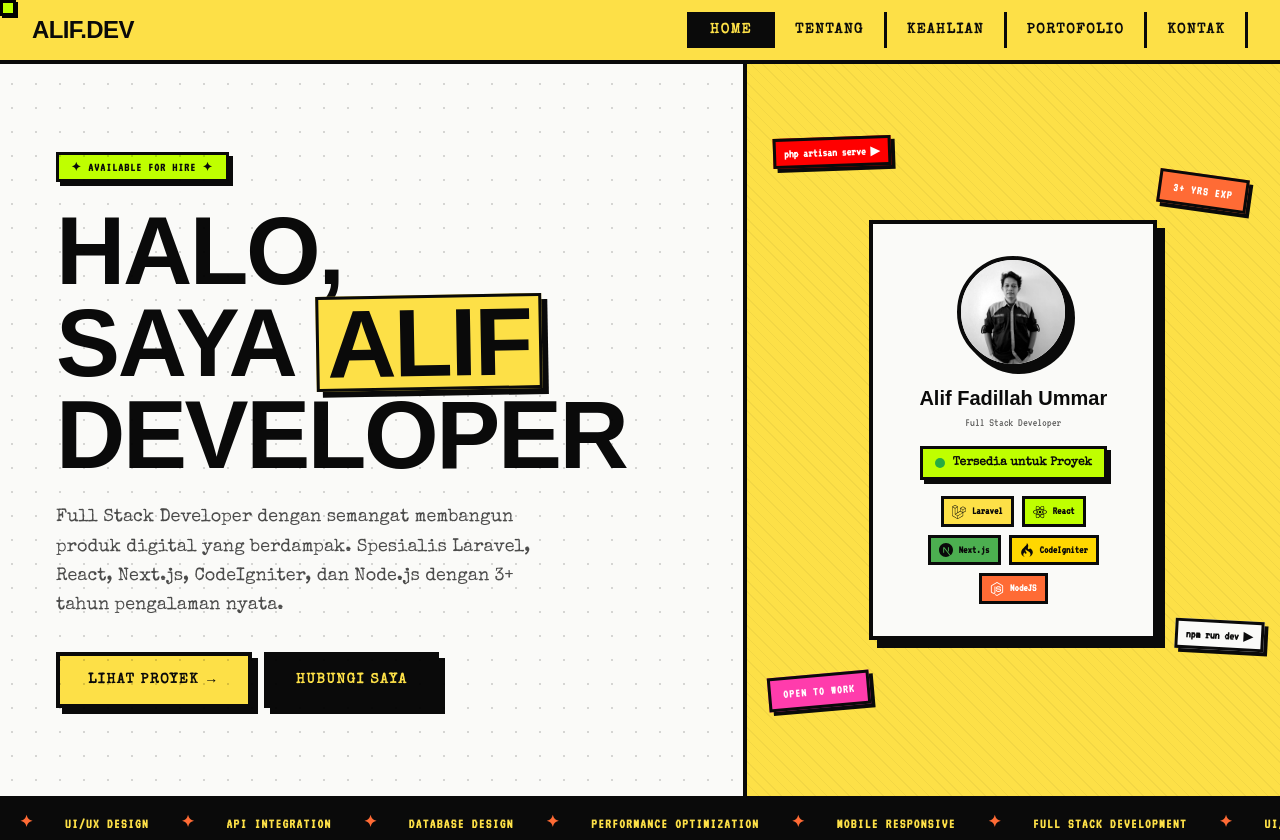
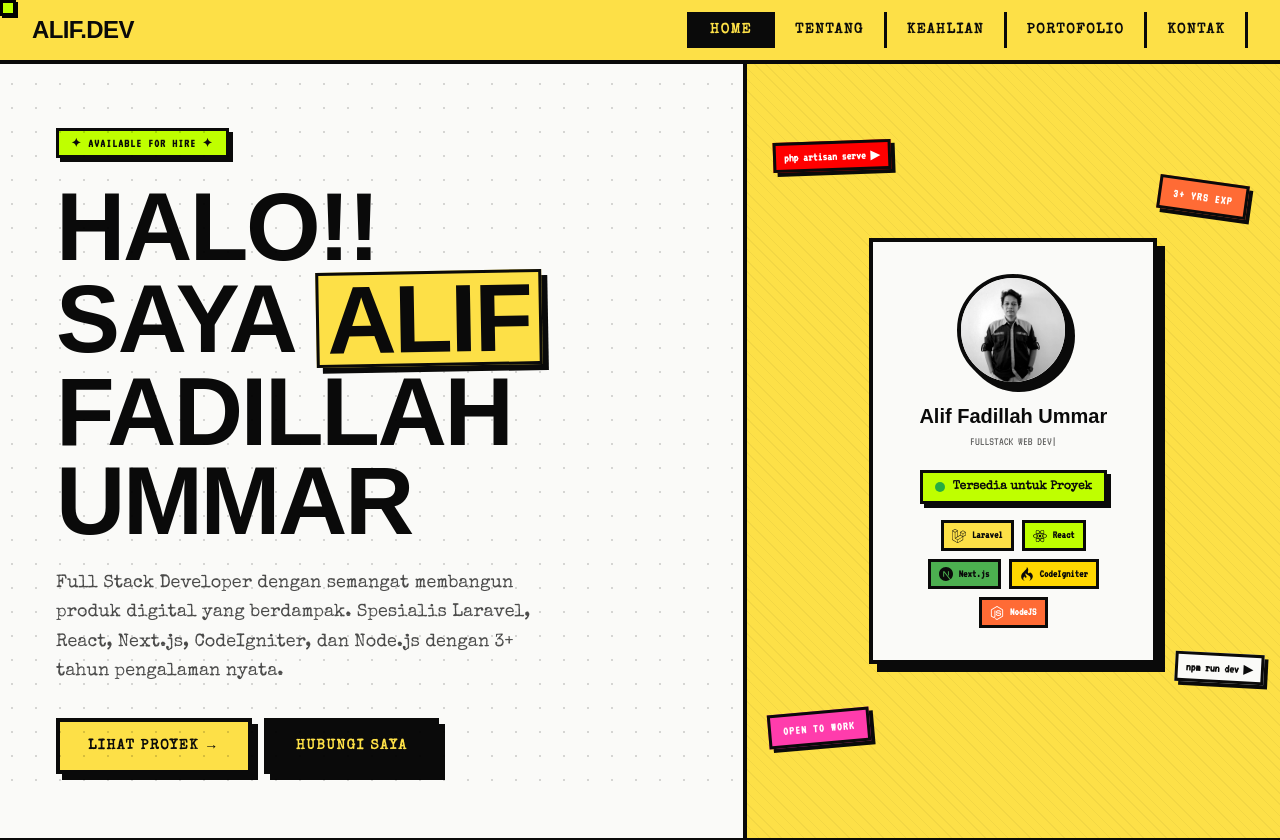
Before and after one commit to zalzdarkent/nextjs-portfolio-website, a Next.js app: page / in a window 1280 px wide. Shown: the top 840 px of the page. Built offline with nearby package versions, Linux system fonts and the light colour scheme; a web font is replaced by a local one.

Commit message:
feat: update footer year and enhance HeroSection with type animation

```diff
--- a/components/Footer.tsx
+++ b/components/Footer.tsx
@@ -3,7 +3,7 @@ export default function Footer() {
     <footer className="bg-brutal-black px-6 sm:px-10 lg:px-14 py-10 flex flex-col sm:flex-row items-start sm:items-center justify-between gap-4 flex-wrap">
       <span className="font-display text-2xl font-extrabold text-brutal-yellow">ALIF.DEV</span>
       <span className="font-mono text-xs text-white/40">
-        © 2025 Alif Fadillah Ummar. Dibangun dengan banyak ☕
+        © 2026 Alif Fadillah Ummar. Dibangun dengan banyak ☕
       </span>
       <a
         href="#home"
--- a/components/HeroSection.tsx
+++ b/components/HeroSection.tsx
@@ -3,6 +3,7 @@
 import { motion } from "framer-motion";
 import { FaLaravel, FaReact, FaNodeJs } from "react-icons/fa";
 import { SiNextdotjs, SiCodeigniter } from "react-icons/si";
+import { TypeAnimation } from "react-type-animation";
 import Image from "next/image";
 
 const techStack = [
@@ -55,14 +56,14 @@ export default function HeroSection() {
           variants={item}
           className="font-display text-[clamp(3rem,8vw,6rem)] font-extrabold leading-[0.93] tracking-tight mb-6"
         >
-          <span className="block">HALO,</span>
+          <span className="block">HALO!!</span>
           <span className="block">
             SAYA{" "}
             <span className="inline-block bg-brutal-yellow px-2 border-3 border-brutal-black shadow-brutal -rotate-1">
               ALIF
             </span>
           </span>
-          <span className="block">DEVELOPER</span>
+          <span className="block">FADILLAH UMMAR</span>
         </motion.h1>
 
         {/* Desc */}
@@ -91,7 +92,7 @@ export default function HeroSection() {
           className="absolute inset-0 opacity-[0.04] pointer-events-none"
           style={{
             backgroundImage:
-            `repeating-linear-gradient(
+              `repeating-linear-gradient(
                 45deg,
                 #000,
                 #000 1px,
@@ -148,7 +149,22 @@ export default function HeroSection() {
             {/* Name */}
             <div className="text-center">
               <p className="font-display text-xl font-extrabold">Alif Fadillah Ummar</p>
-              <p className="font-mono text-xs text-black/60 mt-0.5">Full Stack Developer</p>
+              <TypeAnimation
+                sequence={[
+                  "SOFTWARE ENGINEER",
+                  2000,
+                  "FULLSTACK WEB DEV",
+                  2000,
+                  "LARAVEL ENTHUSIAST",
+                  2000,
+                  "MERN DEVELOPER",
+                  2000,
+                ]}
+                wrapper="span"
+                speed={50}
+                repeat={Infinity}
+                className="font-mono text-xs text-black/60 mt-0.5"
+              />
             </div>
 
             {/* Status */}
--- a/package.json
+++ b/package.json
@@ -14,7 +14,8 @@
     "next": "14.2.5",
     "react": "^18",
     "react-dom": "^18",
-    "react-icons": "^5.6.0"
+    "react-icons": "^5.6.0",
+    "react-type-animation": "^3.2.0"
   },
   "devDependencies": {
     "@types/node": "^20",
```
Also changed, not shown: 1 other file (tests, documents, lock files or other folders).
